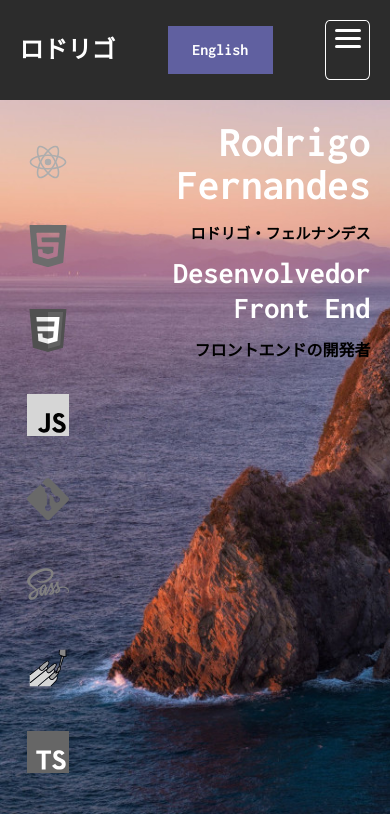
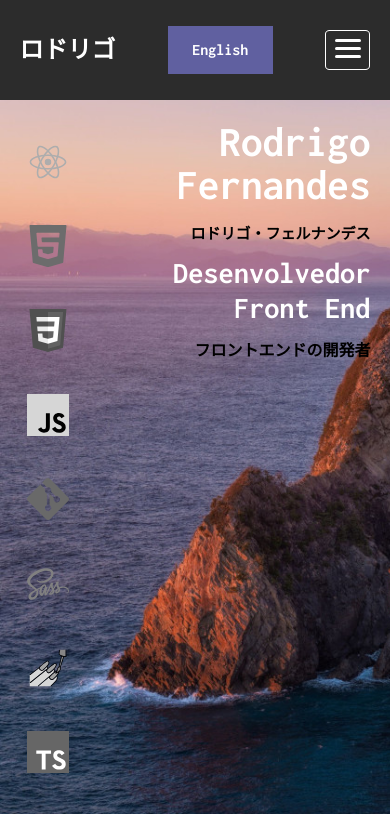
Before and after one commit to RodrigoMelloFernandes/Portfolio, a React (Create React App) app in the folder portfolio/: page / in a window 390 px wide. Shown: the top 839 px of the page. Built offline with nearby package versions, Linux system fonts and the light colour scheme.

Commit message:
fixed responsive hamburguer measures

```diff
--- a/portfolio/src/pages/Menu/Hamburguer/Hamburguer.module.scss
+++ b/portfolio/src/pages/Menu/Hamburguer/Hamburguer.module.scss
@@ -4,7 +4,7 @@
   @include alignItems-justifyContent(center, center);
   @include display-flexDirection(flex, column);
   position: relative;
-  @include width-height(13%, 7vh);
+  @include width-height(13%, 40px);
   border: 1px solid $White;
   border-radius: 10%;
 
```
